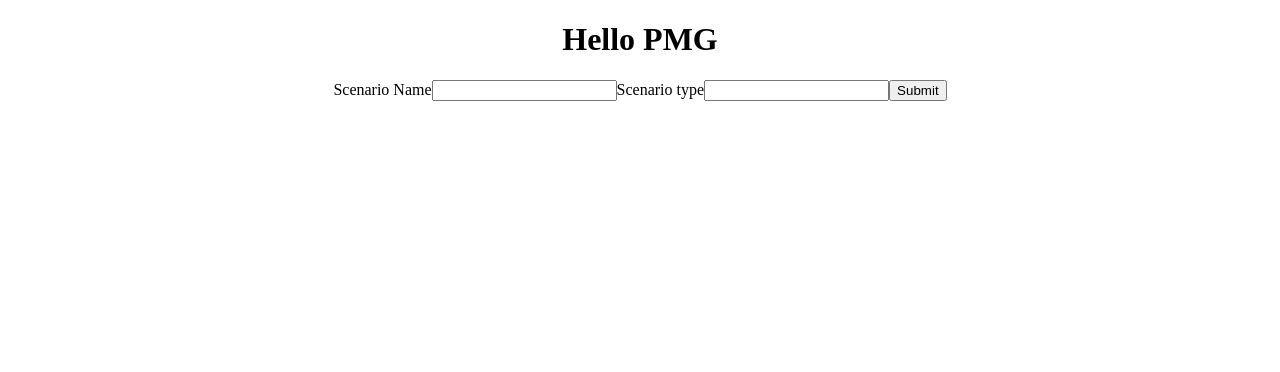
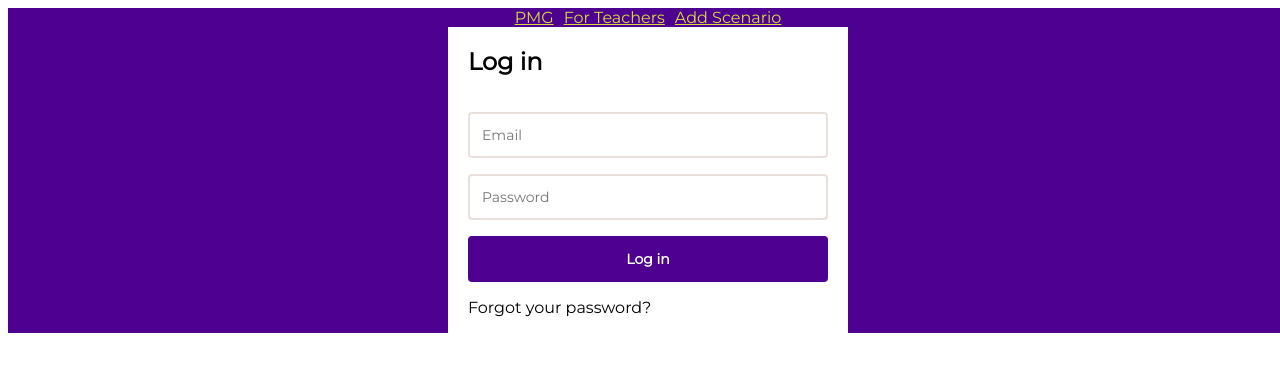
Before and after one commit to Boutabia/PMG, a React (Create React App) app in the folder client/: page /forteachers in a window 1280 px wide. Shown: the top 372 px of the page. Built offline with nearby package versions, Linux system fonts and the light colour scheme.

Commit message:
basis for ui

```diff
--- a/client/package.json
+++ b/client/package.json
@@ -9,6 +9,7 @@
     "axios": "^0.20.0",
     "react": "^16.13.1",
     "react-dom": "^16.13.1",
+    "react-router-dom": "^5.2.0",
     "react-scripts": "3.4.3"
   },
   "scripts": {
--- a/client/src/App.css
+++ b/client/src/App.css
@@ -1,38 +1,67 @@
-.App {
-  text-align: center;
+@import url('https://fonts.googleapis.com/css2?family=Montserrat&display=swap');
+
+body, html, #root, .app, .container {
+  width: 100%;
+  height: 100%;
+  font-family: 'Montserrat', sans-serif;
 }
 
-.App-logo {
-  height: 40vmin;
-  pointer-events: none;
-}
-
-@media (prefers-reduced-motion: no-preference) {
-  .App-logo {
-    animation: App-logo-spin infinite 20s linear;
-  }
-}
-
-.App-header {
-  background-color: #282c34;
-  min-height: 100vh;
+.container {
+  color: #ffffff;
   display: flex;
   flex-direction: column;
   align-items: center;
   justify-content: center;
-  font-size: calc(10px + 2vmin);
-  color: white;
+  background-color: #4E0091;
 }
 
-.App-link {
-  color: #61dafb;
+.loginForm {
+  color: black;
+  box-sizing: border-box;
+  width: 100%;
+  max-width: 400px;
+  padding-left: 20px;
+  padding-right: 20px;
+  background-color: #ffffff;
 }
 
-@keyframes App-logo-spin {
-  from {
-    transform: rotate(0deg);
-  }
-  to {
-    transform: rotate(360deg);
-  }
+.inputField {
+ padding-top: 16px;
 }
+
+.input {
+ box-sizing: border-box;
+ outline: none;
+ border: solid 2px #E9E0DB;
+ border-radius: 4px;
+ color: #292929;
+ width: 100%;
+ padding: 12px;
+ font-size: 14px;
+ background: rgba(255, 255, 255, 1);
+ font-family: 'Montserrat', sans-serif;
+}
+
+.submitButton {
+ padding-top: 16px;
+}
+
+
+.btn {
+ width: 100%;
+ min-width: 280px;
+ color: rgba(255, 255, 255, 1);
+ padding: 12px;
+ font-size: 14px;
+ font-weight: bold;
+ border: solid 2px #4E0091;
+ border-radius: 4px;
+ background: #4E0091;
+ cursor: pointer;
+ font-family: 'Montserrat', sans-serif;
+}
+
+.nav {
+  padding: 5px;
+  color: #D8DD3A;
+}
--- a/client/src/App.js
+++ b/client/src/App.js
@@ -1,42 +1,36 @@
 import React, { useState, useEffect } from "react";
 import './App.css';
-import Axios from "axios";
+import LoginForm from './loginForm';
+import {
+  BrowserRouter as Router,
+  Switch, Route, Link
+} from "react-router-dom"
+import Home from './home';
+import AddScenarioForm from "./addScenario";
 
 function App() {
-const [scenarioNameState , setScenarioName] = useState("");
-const [scenarioTypeState , setScenarioType] = useState("");
-
-const submitScenario = () => {
-
-  Axios.post('http://localhost:3001/api/insert',{
-    scenarioNameVar: scenarioNameState,
-    scenarioTypeVar: scenarioTypeState,
-  }).then (() => {
-    alert("Scenario Added to DB");
-  });
-};
-
   return (
     <div className="App">
-      <h1> Hello PMG</h1>
-      <div className="form">
-        <label>Scenario Name</label>
-        <input
-         type="text"
-         name="scenarioName"
-         onChange={(e) => {setScenarioName(e.target.value);}}
-         ></input>
-        <label>Scenario type</label>
-        <input
-        type="text"
-        name="scenarioType"
-        onChange={(e) => {setScenarioType(e.target.value);}}></input>
-
-
-        <button onClick={submitScenario}> Submit</button>
-
+      <div className="container">
+        <Router>
+          <div>
+            <Link className="nav" to="/">PMG</Link>
+            <Link className="nav" to="/forteachers">For Teachers</Link>
+            <Link className="nav" to="/addscenario">Add Scenario</Link>
+          </div>
+          <Switch>
+            <Route path="/forteachers">
+              <LoginForm/>
+            </Route>
+            <Route path="/addscenario">
+              <AddScenarioForm/>
+            </Route>
+            <Route path="/">
+              <Home/>
+            </Route>
+          </Switch>
+        </Router>
       </div>
-
     </div>
   );
 }
--- /dev/null
+++ b/client/src/addScenario.js
@@ -0,0 +1,43 @@
+import Axios from 'axios';
+import React, { useState, useEffect } from "react";
+
+function AddScenarioForm() {
+
+  const [scenarioNameState , setScenarioName] = useState("");
+  const [scenarioTypeState , setScenarioType] = useState("");
+
+  const submitScenario = () => {
+
+    Axios.post('http://localhost:3001/api/insert',{
+      scenarioNameVar: scenarioNameState,
+      scenarioTypeVar: scenarioTypeState,
+    }).then (() => {
+      alert("Scenario Added to DB");
+    });
+  };
+
+  return (
+    <div>
+      <h1> Hello PMG</h1>
+      <div className="form">
+        <label>Scenario Name</label>
+        <input
+          type="text"
+          name="scenarioName"
+          onChange={(e) => {setScenarioName(e.target.value);}}
+        ></input>
+        <label>Scenario type</label>
+        <input
+          type="text"
+          name="scenarioType"
+          onChange={(e) => {setScenarioType(e.target.value);}}></input>
+
+
+        <button onClick={submitScenario}> Submit</button>
+
+      </div>
+    </div>
+  );
+}
+
+export default AddScenarioForm;
--- /dev/null
+++ b/client/src/home.js
@@ -0,0 +1,14 @@
+import React from 'react';
+import SubmitButton from './submitButton';
+
+class Home extends React.Component {
+  render () {
+    return (
+      <div>
+        <h1>Welcome to Project Management Game</h1>
+      </div>
+    );
+  }
+}
+
+export default Home;
--- a/client/src/index.js
+++ b/client/src/index.js
@@ -1,6 +1,7 @@
 import React from 'react';
 import ReactDOM from 'react-dom';
 import App from './App';
+import LoginForm from './loginForm';
 
 
 ReactDOM.render(<App />,  document.getElementById('root')
--- /dev/null
+++ b/client/src/inputField.js
@@ -0,0 +1,22 @@
+import React from 'react';
+
+class InputField extends React.Component {
+
+  render() {
+    return (
+      <div className="inputField">
+
+        <input
+          className='input'
+          type={this.props.type}
+          placeholder={this.props.placeholder}
+          value={this.props.value}
+          onChange={ (e) => this.props.onChange(e.target.value) }
+        />
+
+      </div>
+    );
+  }
+}
+
+export default InputField;
--- /dev/null
+++ b/client/src/loginForm.js
@@ -0,0 +1,85 @@
+import React from 'react';
+import InputField from './inputField';
+import SubmitButton from './submitButton';
+
+class LoginForm extends React.Component {
+
+  constructor(props) {
+    super(props);
+    this.state = {
+      email: '',
+      password: '',
+      buttonDisabled: false
+    }
+  }
+
+  setInputValue(property, val) {
+    val = val.trim();
+    if (val.length > 100) {
+      return;
+    }
+    this.setState({
+      [property]: val
+    })
+  }
+
+  resetForm() {
+    this.setState({
+      username: '',
+      password: '',
+      buttonDisabled: false
+    })
+  }
+
+  async doLogin() {
+
+    if (!this.state.username) {
+      return;
+    }
+    if (!this.state.password) {
+      return;
+    }
+
+    this.setState({
+      buttonDisabled: true
+    })
+
+
+  }
+
+  render() {
+    return (
+      <div className="loginForm">
+
+        <h2>Log in</h2>
+
+        <InputField
+          type='email'
+          placeholder='Email'
+          value={this.state.email ? this.state.email : ''}
+          onChange={(val) => this.setInputValue('email', val) }
+
+        />
+
+        <InputField
+          type='password'
+          placeholder='Password'
+          value={this.state.password ? this.state.password : ''}
+          onChange={(val) => this.setInputValue('password', val) }
+
+        />
+
+        <SubmitButton
+          text='Log in'
+          disabled={this.state.buttonDisabled}
+          onClick={ () => this.doLogin() }
+        />
+
+        <p>Forgot your password?</p>
+
+      </div>
+    );
+  }
+}
+
+export default LoginForm;
--- /dev/null
+++ b/client/src/submitButton.js
@@ -0,0 +1,22 @@
+import React from 'react';
+
+class SubmitButton extends React.Component {
+
+  render() {
+    return (
+      <div className="submitButton">
+
+        <button
+          className='btn'
+          disabled={this.props.disabled}
+          onClick={ () => this.props.onClick() }
+        >
+          {this.props.text}
+        </button>
+
+      </div>
+    );
+  }
+}
+
+export default SubmitButton;
```
Also changed, not shown: 1 other file (tests, documents, lock files or other folders).
